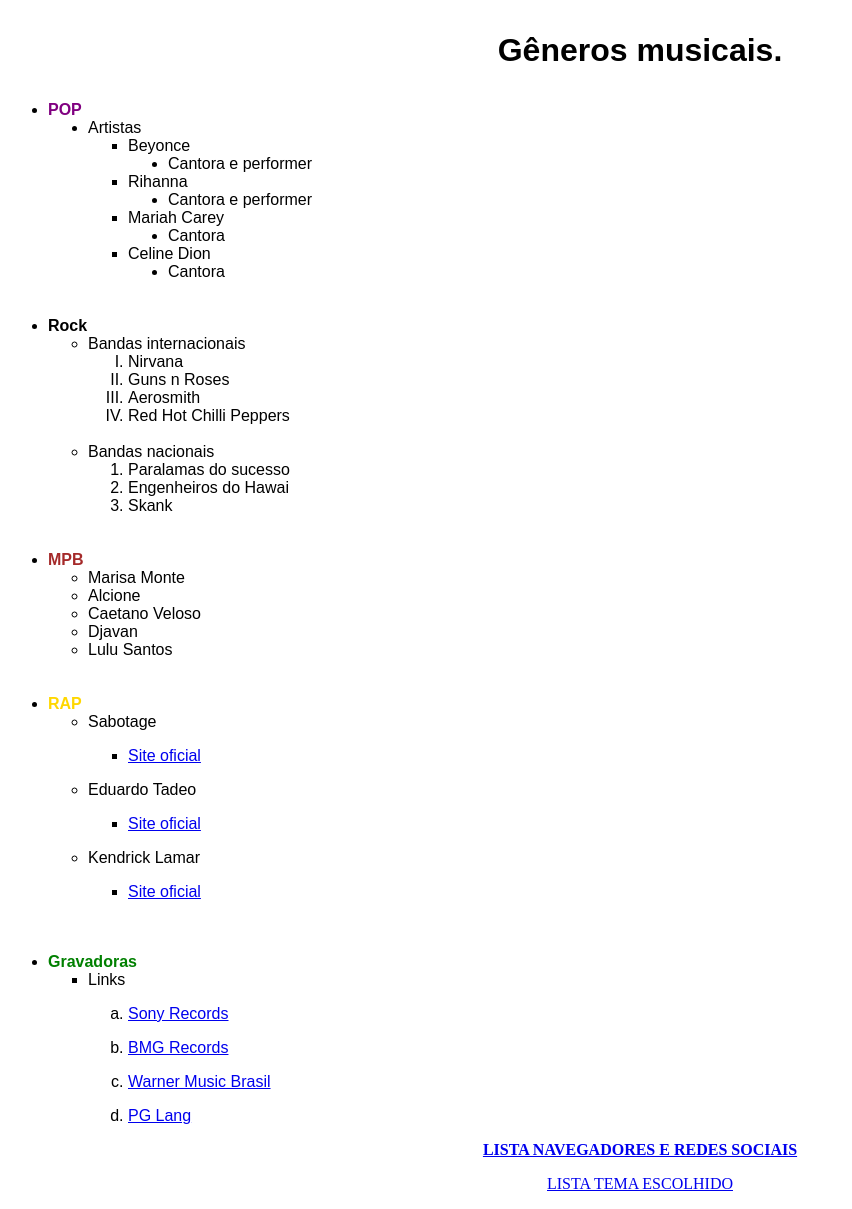
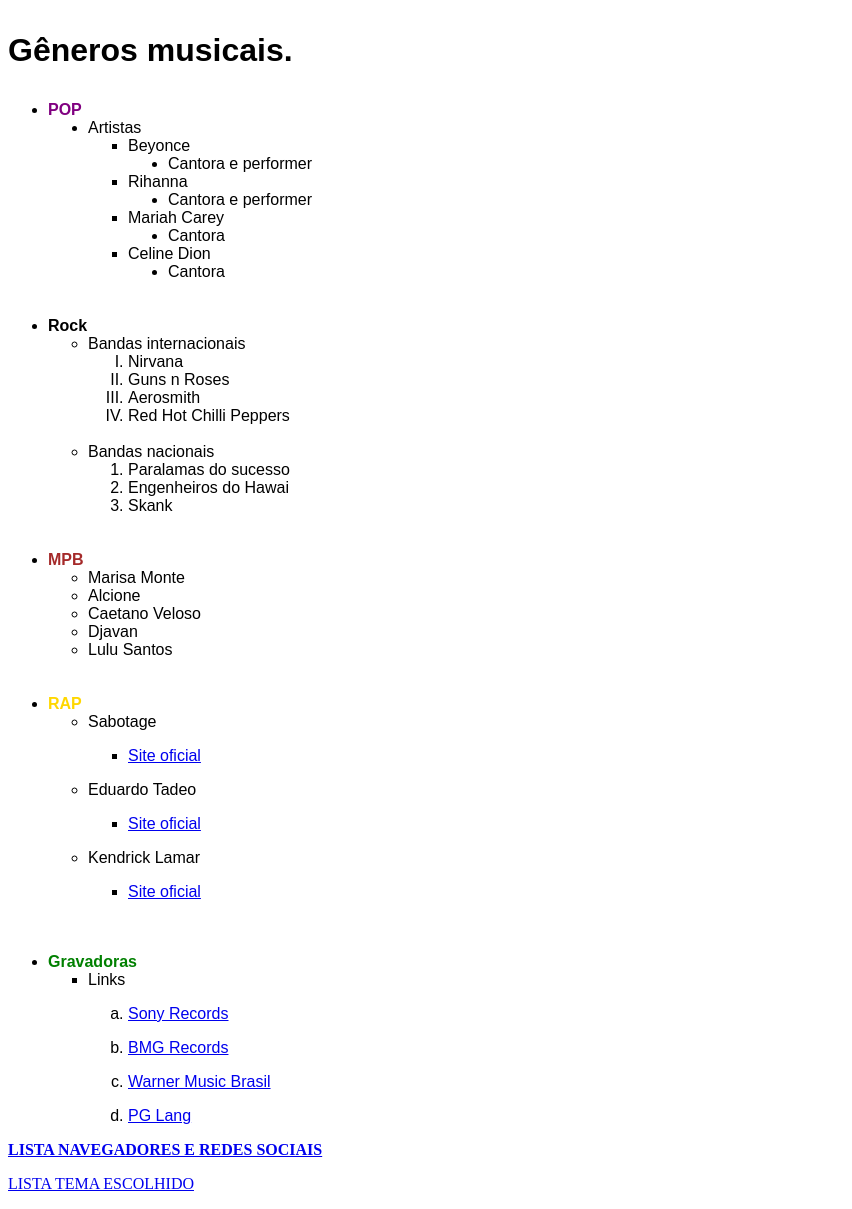
Before and after one commit to cealiano/Aula_02, a plain HTML site: page index.html in a window 1280 px wide. Shown: the whole page, without its empty margins (0-852 px from the left). Drawn offline with Linux system fonts and the light colour scheme.

Commit message:
Update index.html

```diff
--- a/index.html
+++ b/index.html
@@ -3,7 +3,7 @@
 <html>
     <head>
         <h1>
-            <p align="center"><font color="Black" face="Arial">Gêneros musicais.</font></p>
+            <p><font color="Black" face="Arial">Gêneros musicais.</font></p>
         </h1>
     </head>
 
@@ -145,10 +145,10 @@
         </font></ul>
 
         <a href="https://cealiano.github.io/Aula_02/navegadores.html">
-            <p align="center"><b>LISTA NAVEGADORES E REDES SOCIAIS</b></p>
+            <p><b>LISTA NAVEGADORES E REDES SOCIAIS</b></p>
 
         <a href="https://cealiano.github.io/Aula_02/tema.html">
-            <p align="center">LISTA TEMA ESCOLHIDO</p>
+            <p>LISTA TEMA ESCOLHIDO</p>
         </a>
 
 
```
